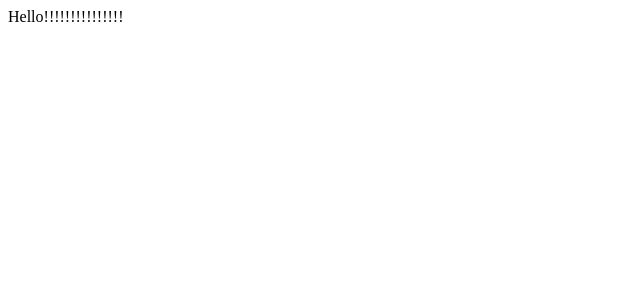
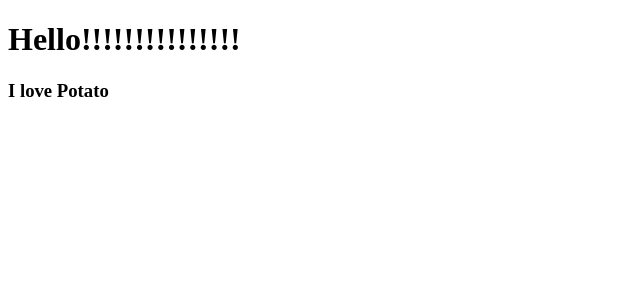
Before and after one commit to SeongBeom27/Reactjs-Basic, a React (Create React App) app: page / in a window 1280 px wide. Shown: the top 300 px of the page, without its empty margins (0-640 px from the left). Built offline with nearby package versions, Linux system fonts and the light colour scheme.

Commit message:
React JS 4. Component 개념과 생성

```diff
--- a/src/App.js
+++ b/src/App.js
@@ -1,7 +1,13 @@
 import React from 'react';
+import Potato from './Potato';
 
 function App() {
-    return <div>Hello!!!!!!!!!!!!!!!</div>;
+    return (
+        <div>
+            <h1>Hello!!!!!!!!!!!!!!!</h1>
+            <Potato />
+        </div>
+    );
 }
 
 export default App;
--- /dev/null
+++ b/src/Potato.js
@@ -0,0 +1,10 @@
+import React from "react";          // Import 해주어야 React가 여기에 jsx가 있는 component를 인식
+
+// 함수의 맨 앞이 대문자이어야 외부에서 사용할 수 있다.
+function Potato(){
+    return (
+        <div><h3>I love Potato</h3></div>
+    );
+}
+
+export default Potato;
```
Also changed, not shown: src/index.js (+11 -2 lines).
